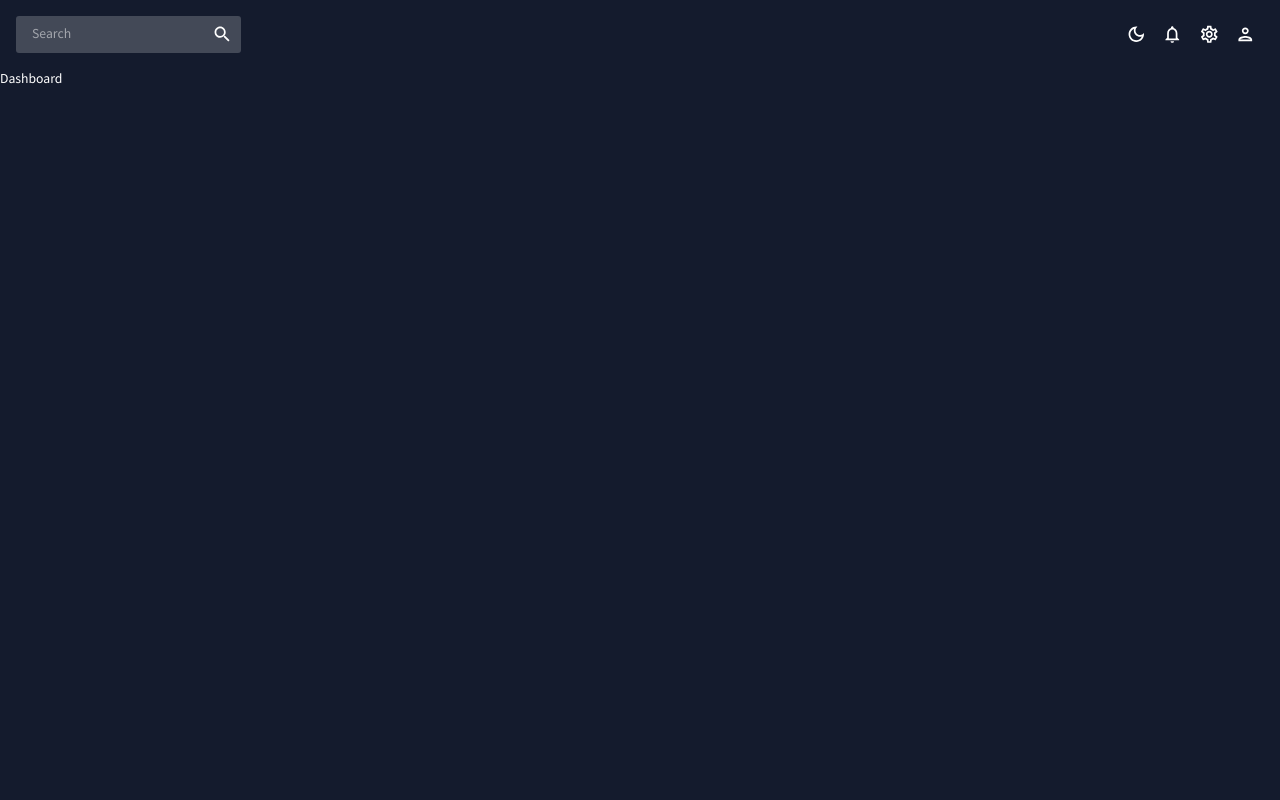
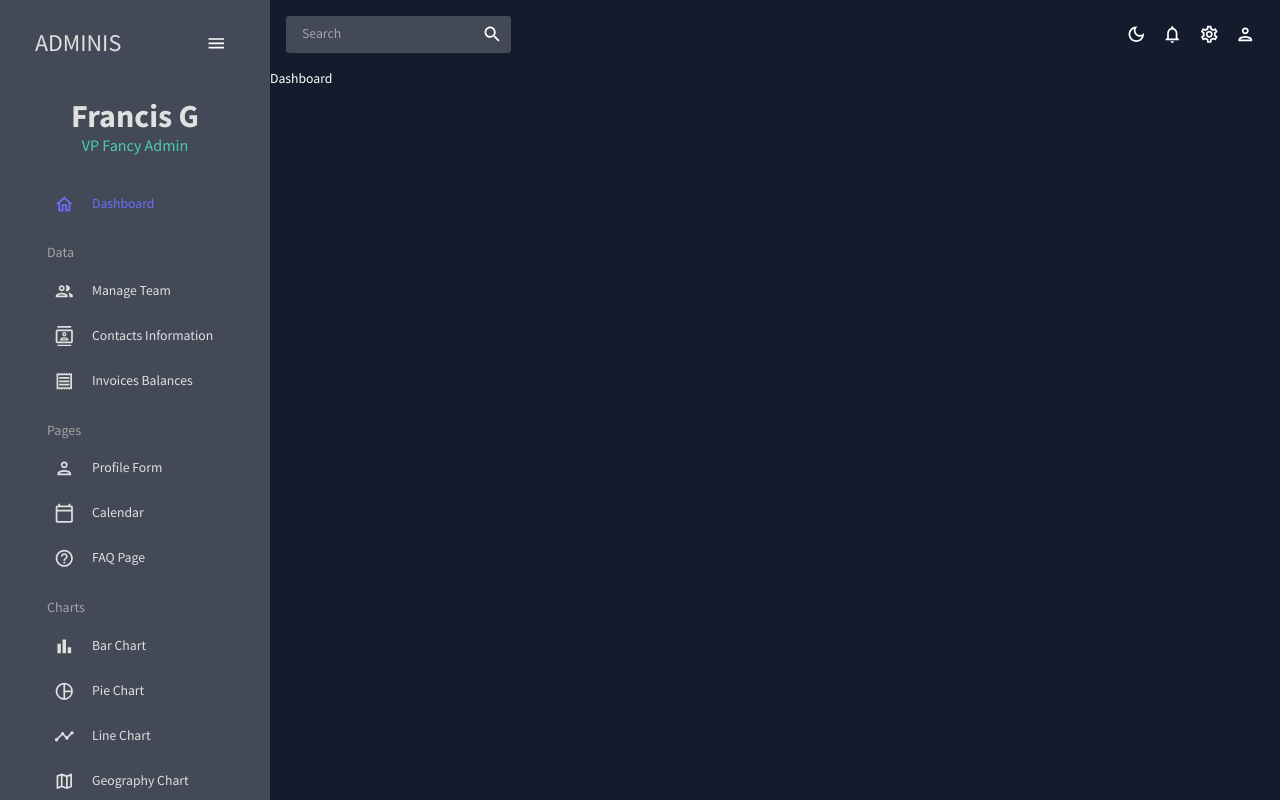
Before and after one commit to Fjguido/dashboard, a React (Create React App) app: page / in a window 1280 px wide. Built offline with nearby package versions, Linux system fonts and the light colour scheme.

Commit message:
created sidebar

```diff
--- a/src/App.js
+++ b/src/App.js
@@ -4,16 +4,16 @@
 import Topbar from "./scenes/global/Topbar";
 import Sidebar from "./scenes/global/Sidebar";
 import Dashboard from "./scenes/dashboard";
-//import Team from "./scenes/team";
-//import Invoices from "./scenes/invoices";
-//import Contacts from "./scenes/contacts";
-//import Bar from "./scenes/bar";
-//import Form from "./scenes/form";
-//import Line from "./scenes/line";
-//import Pie from "./scenes/pie";
-//import FAQ from "./scenes/faq";
-//import Geography from "./scenes/geography";
-//import Calendar from "./scenes/calendar/calendar";
+// import Team from "./scenes/team";
+// import Invoices from "./scenes/invoices";
+// import Contacts from "./scenes/contacts";
+// import Bar from "./scenes/bar";
+// import Form from "./scenes/form";
+// import Line from "./scenes/line";
+// import Pie from "./scenes/pie";
+// import FAQ from "./scenes/faq";
+// import Geography from "./scenes/geography";
+// import Calendar from "./scenes/calendar/calendar";
 
 
 function App() {
@@ -24,20 +24,21 @@
       <ThemeProvider theme={theme}>
         <CssBaseline />
         <div className="app">
+          <Sidebar />
           <main className="content">
             <Topbar />
             <Routes>
               <Route path="/" element={<Dashboard />} />
-              {/* <Route path="/team" element={<Team />} /> */}
-              {/* <Route path="/contacts" element={<Contacts />} /> */}
-              {/* <Route path="/invoices" element={<Invoices />} /> */}
-              {/* <Route path="/form" element={<Form />} /> */}
-              {/* <Route path="/bar" element={<Bar />} /> */}
-              {/* <Route path="/pie" element={<Pie />} /> */}
-              {/* <Route path="/line" element={<Line />} /> */}
-              {/* <Route path="/faq" element={<FAQ />} /> */}
-              {/* <Route path="/calendar" element={<Calendar />} /> */}
-              {/* <Route path="/geography" element={<Geography />} /> */}
+              {/* <Route path="/team" element={<Team />} />
+              <Route path="/contacts" element={<Contacts />} />
+              <Route path="/invoices" element={<Invoices />} />
+              <Route path="/form" element={<Form />} />
+              <Route path="/bar" element={<Bar />} />
+              <Route path="/pie" element={<Pie />} />
+              <Route path="/line" element={<Line />} />
+              <Route path="/faq" element={<FAQ />} />
+              <Route path="/calendar" element={<Calendar />} />
+              <Route path="/geography" element={<Geography />} /> */}
             </Routes>
           </main>
         </div>
--- a/src/scenes/global/Sidebar.jsx
+++ b/src/scenes/global/Sidebar.jsx
@@ -1,5 +1,228 @@
+import { useState } from "react";
+import { ProSidebar, Menu, MenuItem } from "react-pro-sidebar";
+import { Box, IconButton, Typography, useTheme } from "@mui/material";
+import { Link } from "react-router-dom";
+import "react-pro-sidebar/dist/css/styles.css";
+import { tokens } from "../../theme";
+import HomeOutlinedIcon from "@mui/icons-material/HomeOutlined";
+import PeopleOutlinedIcon from "@mui/icons-material/PeopleOutlined";
+import ContactsOutlinedIcon from "@mui/icons-material/ContactsOutlined";
+import ReceiptOutlinedIcon from "@mui/icons-material/ReceiptOutlined";
+import PersonOutlinedIcon from "@mui/icons-material/PersonOutlined";
+import CalendarTodayOutlinedIcon from "@mui/icons-material/CalendarTodayOutlined";
+import HelpOutlineOutlinedIcon from "@mui/icons-material/HelpOutlineOutlined";
+import BarChartOutlinedIcon from "@mui/icons-material/BarChartOutlined";
+import PieChartOutlineOutlinedIcon from "@mui/icons-material/PieChartOutlineOutlined";
+import TimelineOutlinedIcon from "@mui/icons-material/TimelineOutlined";
+import MenuOutlinedIcon from "@mui/icons-material/MenuOutlined";
+import MapOutlinedIcon from "@mui/icons-material/MapOutlined";
+
+const Item = ({ title, to, icon, selected, setSelected }) => {
+  const theme = useTheme();
+  const colors = tokens(theme.palette.mode);
+  return (
+    <MenuItem
+      active={selected === title}
+      style={{
+        color: colors.grey[100],
+      }}
+      onClick={() => setSelected(title)}
+      icon={icon}
+    >
+      <Typography>{title}</Typography>
+      <Link to={to} />
+    </MenuItem>
+  );
+};
+
 const Sidebar = () => {
-    return <div>Sidebar</div>
-}
+  const theme = useTheme();
+  const colors = tokens(theme.palette.mode);
+  const [isCollapsed, setIsCollapsed] = useState(false);
+  const [selected, setSelected] = useState("Dashboard");
+
+  return (
+    <Box
+      sx={{
+        "& .pro-sidebar-inner": {
+          background: `${colors.primary[400]} !important`,
+        },
+        "& .pro-icon-wrapper": {
+          backgroundColor: "transparent !important",
+        },
+        "& .pro-inner-item": {
+          padding: "5px 35px 5px 20px !important",
+        },
+        "& .pro-inner-item:hover": {
+          color: "#868dfb !important",
+        },
+        "& .pro-menu-item.active": {
+          color: "#6870fa !important",
+        },
+      }}
+    >
+      <ProSidebar collapsed={isCollapsed}>
+        <Menu iconShape="square">
+          {/* LOGO AND MENU ICON */}
+          <MenuItem
+            onClick={() => setIsCollapsed(!isCollapsed)}
+            icon={isCollapsed ? <MenuOutlinedIcon /> : undefined}
+            style={{
+              margin: "10px 0 20px 0",
+              color: colors.grey[100],
+            }}
+          >
+            {!isCollapsed && (
+              <Box
+                display="flex"
+                justifyContent="space-between"
+                alignItems="center"
+                ml="15px"
+              >
+                <Typography variant="h3" color={colors.grey[100]}>
+                  ADMINIS
+                </Typography>
+                <IconButton onClick={() => setIsCollapsed(!isCollapsed)}>
+                  <MenuOutlinedIcon />
+                </IconButton>
+              </Box>
+            )}
+          </MenuItem>
+
+          {!isCollapsed && (
+            <Box mb="25px">
+              <Box display="flex" justifyContent="center" alignItems="center">
+                {/* <img
+                  alt="profile-user"
+                  width="100px"
+                  height="100px"
+                  src={`../../assets/user.png`}
+                  style={{ cursor: "pointer", borderRadius: "50%" }}
+                /> */}
+              </Box>
+              <Box textAlign="center">
+                <Typography
+                  variant="h2"
+                  color={colors.grey[100]}
+                  fontWeight="bold"
+                  sx={{ m: "10px 0 0 0" }}
+                >
+                  Francis G
+                </Typography>
+                <Typography variant="h5" color={colors.greenAccent[500]}>
+                  VP Fancy Admin
+                </Typography>
+              </Box>
+            </Box>
+          )}
+
+          <Box paddingLeft={isCollapsed ? undefined : "10%"}>
+            <Item
+              title="Dashboard"
+              to="/"
+              icon={<HomeOutlinedIcon />}
+              selected={selected}
+              setSelected={setSelected}
+            />
+
+            <Typography
+              variant="h6"
+              color={colors.grey[300]}
+              sx={{ m: "15px 0 5px 20px" }}
+            >
+              Data
+            </Typography>
+            <Item
+              title="Manage Team"
+              to="/team"
+              icon={<PeopleOutlinedIcon />}
+              selected={selected}
+              setSelected={setSelected}
+            />
+            <Item
+              title="Contacts Information"
+              to="/contacts"
+              icon={<ContactsOutlinedIcon />}
+              selected={selected}
+              setSelected={setSelected}
+            />
+            <Item
+              title="Invoices Balances"
+              to="/invoices"
+              icon={<ReceiptOutlinedIcon />}
+              selected={selected}
+              setSelected={setSelected}
+            />
+
+            <Typography
+              variant="h6"
+              color={colors.grey[300]}
+              sx={{ m: "15px 0 5px 20px" }}
+            >
+              Pages
+            </Typography>
+            <Item
+              title="Profile Form"
+              to="/form"
+              icon={<PersonOutlinedIcon />}
+              selected={selected}
+              setSelected={setSelected}
+            />
+            <Item
+              title="Calendar"
+              to="/calendar"
+              icon={<CalendarTodayOutlinedIcon />}
+              selected={selected}
+              setSelected={setSelected}
+            />
+            <Item
+              title="FAQ Page"
+              to="/faq"
+              icon={<HelpOutlineOutlinedIcon />}
+              selected={selected}
+              setSelected={setSelected}
+            />
+
+            <Typography
+              variant="h6"
+              color={colors.grey[300]}
+              sx={{ m: "15px 0 5px 20px" }}
+            >
+              Charts
+            </Typography>
+            <Item
+              title="Bar Chart"
+              to="/bar"
+              icon={<BarChartOutlinedIcon />}
+              selected={selected}
+              setSelected={setSelected}
+            />
+            <Item
+              title="Pie Chart"
+              to="/pie"
+              icon={<PieChartOutlineOutlinedIcon />}
+              selected={selected}
+              setSelected={setSelected}
+            />
+            <Item
+              title="Line Chart"
+              to="/line"
+              icon={<TimelineOutlinedIcon />}
+              selected={selected}
+              setSelected={setSelected}
+            />
+            <Item
+              title="Geography Chart"
+              to="/geography"
+              icon={<MapOutlinedIcon />}
+              selected={selected}
+              setSelected={setSelected}
+            />
+          </Box>
+        </Menu>
+      </ProSidebar>
+    </Box>
+  );
+};
 
 export default Sidebar;
```
